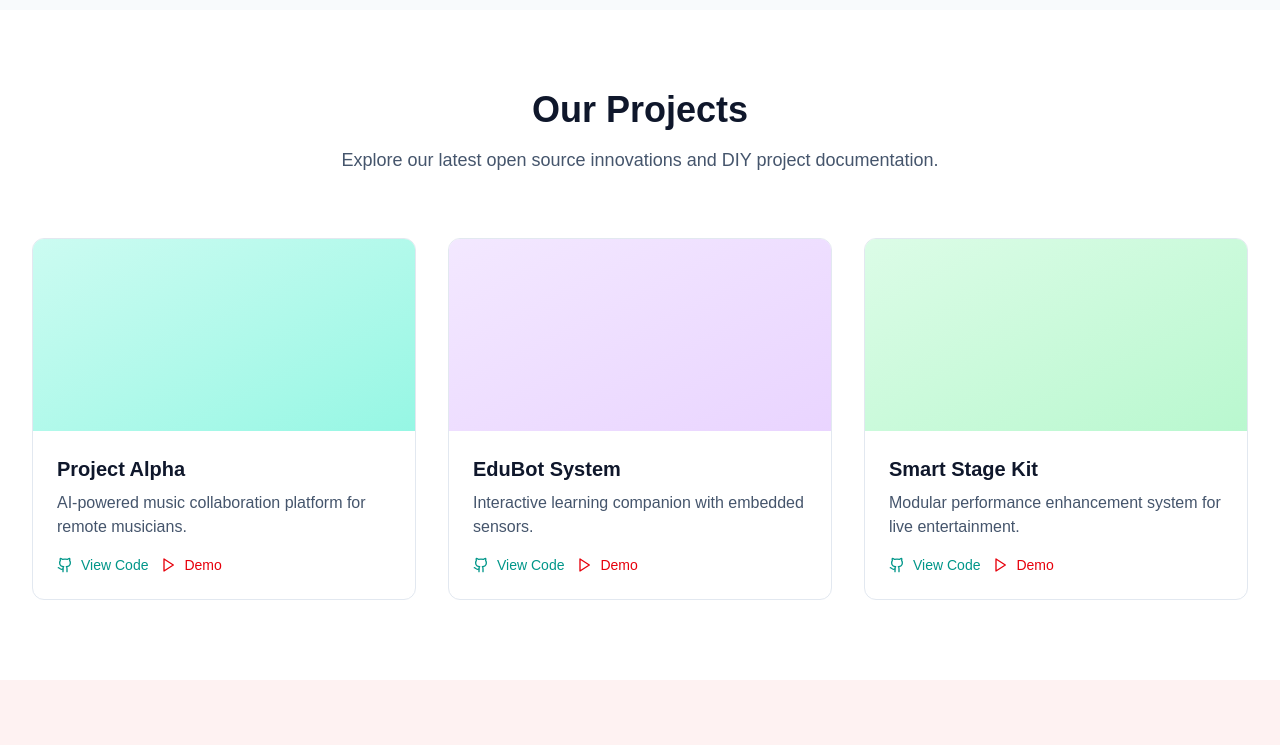
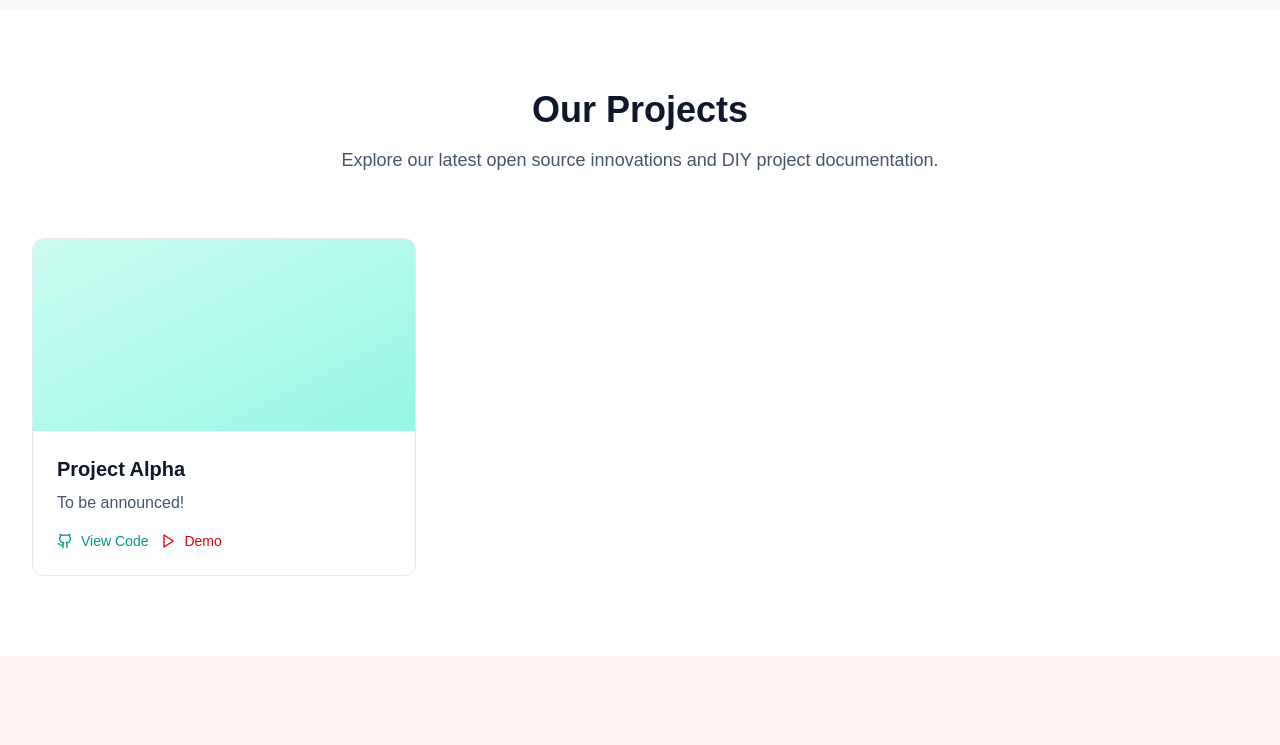
Before and after one commit to Cydonia-Technologies/cydoniatech.org, a Next.js app: page / in a window 1280 px wide. Shown: the part 1969-2714 px from the top of the page. Built offline with nearby package versions, Linux system fonts and the light colour scheme.

Commit message:
Update Projects

```diff
--- a/src/components/CydoniaTechnologies.tsx
+++ b/src/components/CydoniaTechnologies.tsx
@@ -130,8 +130,7 @@ export default function CydoniaTechnologies() {
               <Music className="w-16 h-16 text-purple-600 mb-6" />
               <h3 className="text-xl font-bold text-slate-900 mb-4">Music Performance & Production</h3>
               <p className="text-slate-600">
-                Innovative tools and systems that enhance musical creativity, from AI-assisted composition
-                to embedded performance controllers that respond to musicians' needs.
+              Innovative embedded solutions for live music performers and studio recoreders alike
               </p>
             </div>
             <div className="bg-white p-8 rounded-xl shadow-sm hover:shadow-md transition-shadow">
@@ -169,7 +168,7 @@ export default function CydoniaTechnologies() {
               <div className="h-48 bg-gradient-to-br from-teal-100 to-teal-200"></div>
               <div className="p-6">
                 <h3 className="text-xl font-bold text-slate-900 mb-2">Project Alpha</h3>
-                <p className="text-slate-600 mb-4">AI-powered music collaboration platform for remote musicians.</p>
+                <p className="text-slate-600 mb-4">To be announced!</p>
                 <div className="flex gap-3">
                   <button className="flex items-center gap-2 text-sm text-teal-600 hover:text-teal-700">
                     <Github className="w-4 h-4" />
@@ -183,41 +182,43 @@ export default function CydoniaTechnologies() {
               </div>
             </div>
 
-            <div className="border border-slate-200 rounded-xl overflow-hidden hover:shadow-lg transition-shadow">
-              <div className="h-48 bg-gradient-to-br from-purple-100 to-purple-200"></div>
-              <div className="p-6">
-                <h3 className="text-xl font-bold text-slate-900 mb-2">EduBot System</h3>
-                <p className="text-slate-600 mb-4">Interactive learning companion with embedded sensors.</p>
-                <div className="flex gap-3">
-                  <button className="flex items-center gap-2 text-sm text-teal-600 hover:text-teal-700">
-                    <Github className="w-4 h-4" />
-                    View Code
-                  </button>
-                  <button className="flex items-center gap-2 text-sm text-red-600 hover:text-red-700">
-                    <Play className="w-4 h-4" />
-                    Demo
-                  </button>
-                </div>
-              </div>
-            </div>
+            { /**
+           * <div className="border border-slate-200 rounded-xl overflow-hidden hover:shadow-lg transition-shadow">
+           *   <div className="h-48 bg-gradient-to-br from-purple-100 to-purple-200"></div>
+           *   <div className="p-6">
+           *     <h3 className="text-xl font-bold text-slate-900 mb-2">EduBot System</h3>
+           *     <p className="text-slate-600 mb-4">Interactive learning companion with embedded sensors.</p>
+           *     <div className="flex gap-3">
+           *       <button className="flex items-center gap-2 text-sm text-teal-600 hover:text-teal-700">
+           *         <Github className="w-4 h-4" />
+           *         View Code
+           *       </button>
+           *       <button className="flex items-center gap-2 text-sm text-red-600 hover:text-red-700">
+           *         <Play className="w-4 h-4" />
+           *         Demo
+           *       </button>
+           *     </div>
+           *   </div>
+           * </div>
 
-            <div className="border border-slate-200 rounded-xl overflow-hidden hover:shadow-lg transition-shadow">
-              <div className="h-48 bg-gradient-to-br from-green-100 to-green-200"></div>
-              <div className="p-6">
-                <h3 className="text-xl font-bold text-slate-900 mb-2">Smart Stage Kit</h3>
-                <p className="text-slate-600 mb-4">Modular performance enhancement system for live entertainment.</p>
-                <div className="flex gap-3">
-                  <button className="flex items-center gap-2 text-sm text-teal-600 hover:text-teal-700">
-                    <Github className="w-4 h-4" />
-                    View Code
-                  </button>
-                  <button className="flex items-center gap-2 text-sm text-red-600 hover:text-red-700">
-                    <Play className="w-4 h-4" />
-                    Demo
-                  </button>
-                </div>
-              </div>
-            </div>
+           * <div className="border border-slate-200 rounded-xl overflow-hidden hover:shadow-lg transition-shadow">
+           *   <div className="h-48 bg-gradient-to-br from-green-100 to-green-200"></div>
+           *   <div className="p-6">
+           *     <h3 className="text-xl font-bold text-slate-900 mb-2">Smart Stage Kit</h3>
+           *     <p className="text-slate-600 mb-4">Modular performance enhancement system for live entertainment.</p>
+           *     <div className="flex gap-3">
+           *       <button className="flex items-center gap-2 text-sm text-teal-600 hover:text-teal-700">
+           *         <Github className="w-4 h-4" />
+           *         View Code
+           *       </button>
+           *       <button className="flex items-center gap-2 text-sm text-red-600 hover:text-red-700">
+           *         <Play className="w-4 h-4" />
+           *         Demo
+           *       </button>
+           *     </div>
+           *   </div>
+           * </div>
+           */}
           </div>
         </div>
       </section>
```
